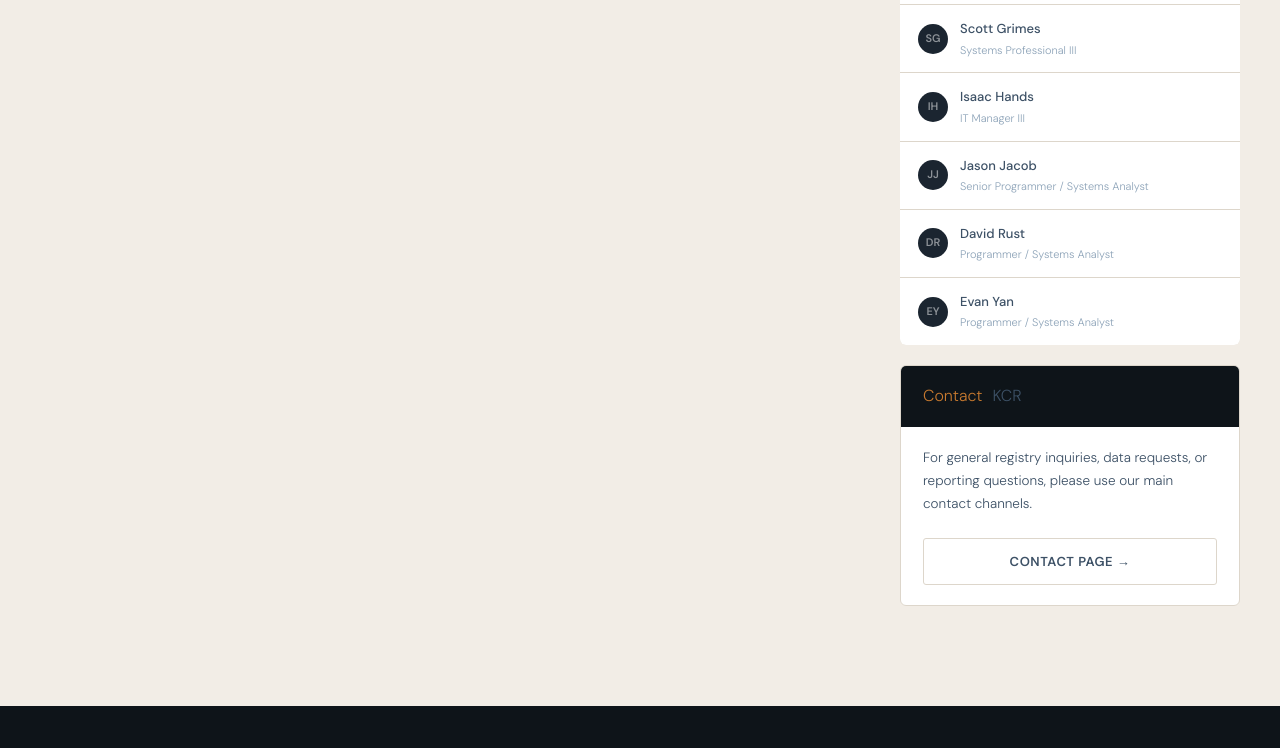
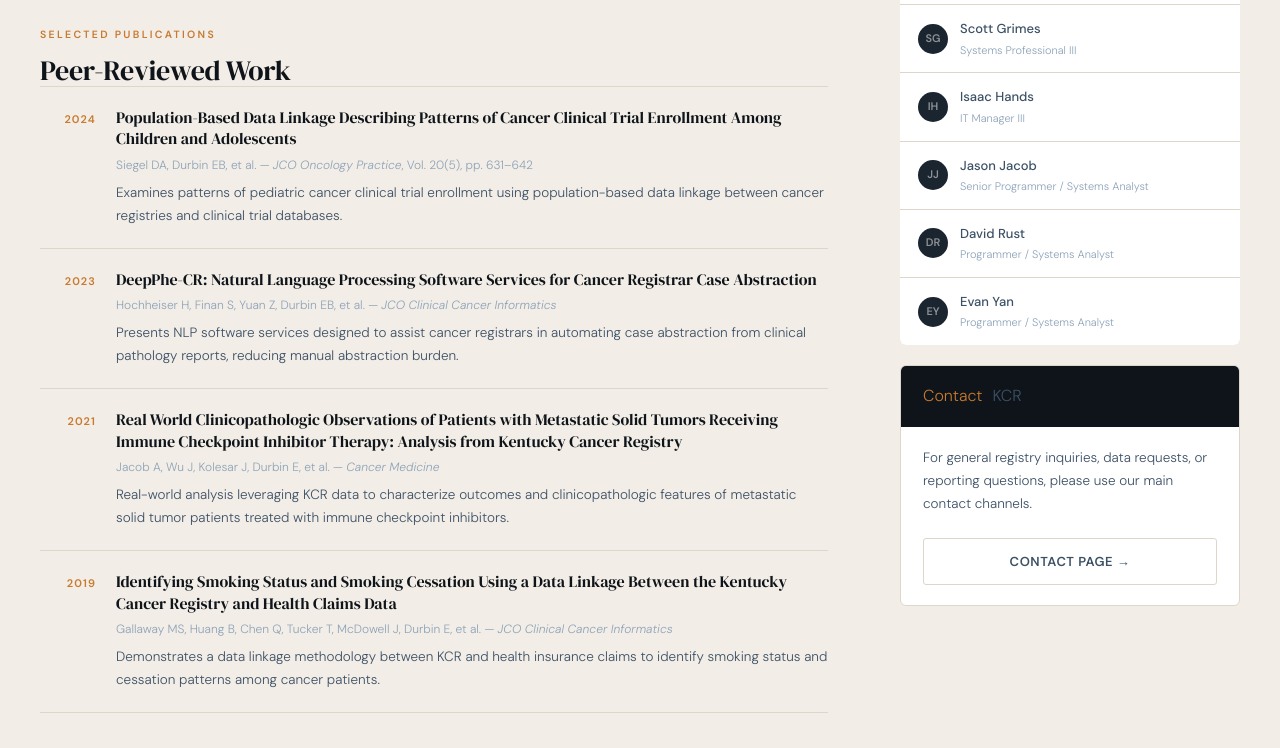
Before and after one commit to david-rust/david-rust.github.io, a website: page staff/ericd/index.html in a window 1280 px wide. Shown: the part 1197-1945 px from the top of the page. Drawn offline with Linux system fonts and the light colour scheme.

Commit message:
Add verified publications section to Eric Durbin staff page
4 PubMed-verified publications (2019-2024) with titles, citations,
descriptions, and links. Includes Google Scholar link for full list.

Co-Authored-By: Claude Sonnet 4.6 <noreply@anthropic.com>

```diff
--- a/staff/ericd/index.html
+++ b/staff/ericd/index.html
@@ -56,6 +56,14 @@
 .team-item-info{flex:1;min-width:0;}
 .team-item-name{font-size:13px;font-weight:500;color:inherit;white-space:nowrap;overflow:hidden;text-overflow:ellipsis;}
 .team-item-title{font-size:11px;color:var(--mist);white-space:nowrap;overflow:hidden;text-overflow:ellipsis;}
+.pub-list{display:flex;flex-direction:column;gap:0;margin-bottom:24px;}
+.pub-item{display:grid;grid-template-columns:56px 1fr;gap:20px;padding:20px 0;border-bottom:1px solid var(--paper-3);}
+.pub-item:first-child{border-top:1px solid var(--paper-3);}
+.pub-year{font-size:11px;font-weight:600;letter-spacing:.1em;color:var(--amber);padding-top:3px;text-align:right;}
+.pub-title{font-family:var(--serif);font-size:16px;font-weight:400;color:var(--ink);line-height:1.35;display:block;margin-bottom:6px;transition:color .15s;}
+.pub-title:hover{color:var(--amber);}
+.pub-meta{font-size:12px;color:var(--mist);margin-bottom:8px;line-height:1.5;}
+.pub-desc{font-size:13.5px;color:var(--steel);line-height:1.7;font-weight:300;}
 .btn-outline{display:inline-flex;align-items:center;gap:7px;background:transparent;color:var(--steel);border:1px solid var(--paper-3);padding:11px 20px;border-radius:3px;font-family:var(--sans);font-size:13px;font-weight:600;letter-spacing:.04em;text-transform:uppercase;transition:all .15s;width:100%;justify-content:center;margin-top:8px;}
 .btn-outline:hover{border-color:var(--amber);color:var(--amber);}
 @media(max-width:960px) {.mh-inner{grid-template-columns:1fr;}
@@ -153,6 +161,54 @@
         <span class="expertise-tag">Electronic Reporting</span>
       </div>
     </div>
+
+    <div class="rise rise-4">
+      <div class="eyebrow">Selected Publications</div>
+      <h2 class="section-heading">Peer-Reviewed Work</h2>
+      <div class="pub-list">
+
+        <div class="pub-item">
+          <div class="pub-year">2024</div>
+          <div class="pub-body">
+            <a href="https://pubmed.ncbi.nlm.nih.gov/38194612/" target="_blank" class="pub-title">Population-Based Data Linkage Describing Patterns of Cancer Clinical Trial Enrollment Among Children and Adolescents</a>
+            <div class="pub-meta">Siegel DA, Durbin EB, et al. &mdash; <em>JCO Oncology Practice</em>, Vol. 20(5), pp. 631&ndash;642</div>
+            <div class="pub-desc">Examines patterns of pediatric cancer clinical trial enrollment using population-based data linkage between cancer registries and clinical trial databases.</div>
+          </div>
+        </div>
+
+        <div class="pub-item">
+          <div class="pub-year">2023</div>
+          <div class="pub-body">
+            <a href="https://pubmed.ncbi.nlm.nih.gov/38113411/" target="_blank" class="pub-title">DeepPhe-CR: Natural Language Processing Software Services for Cancer Registrar Case Abstraction</a>
+            <div class="pub-meta">Hochheiser H, Finan S, Yuan Z, Durbin EB, et al. &mdash; <em>JCO Clinical Cancer Informatics</em></div>
+            <div class="pub-desc">Presents NLP software services designed to assist cancer registrars in automating case abstraction from clinical pathology reports, reducing manual abstraction burden.</div>
+          </div>
+        </div>
+
+        <div class="pub-item">
+          <div class="pub-year">2021</div>
+          <div class="pub-body">
+            <a href="https://pubmed.ncbi.nlm.nih.gov/33619913/" target="_blank" class="pub-title">Real World Clinicopathologic Observations of Patients with Metastatic Solid Tumors Receiving Immune Checkpoint Inhibitor Therapy: Analysis from Kentucky Cancer Registry</a>
+            <div class="pub-meta">Jacob A, Wu J, Kolesar J, Durbin E, et al. &mdash; <em>Cancer Medicine</em></div>
+            <div class="pub-desc">Real-world analysis leveraging KCR data to characterize outcomes and clinicopathologic features of metastatic solid tumor patients treated with immune checkpoint inhibitors.</div>
+          </div>
+        </div>
+
+        <div class="pub-item">
+          <div class="pub-year">2019</div>
+          <div class="pub-body">
+            <a href="https://pubmed.ncbi.nlm.nih.gov/31095418/" target="_blank" class="pub-title">Identifying Smoking Status and Smoking Cessation Using a Data Linkage Between the Kentucky Cancer Registry and Health Claims Data</a>
+            <div class="pub-meta">Gallaway MS, Huang B, Chen Q, Tucker T, McDowell J, Durbin E, et al. &mdash; <em>JCO Clinical Cancer Informatics</em></div>
+            <div class="pub-desc">Demonstrates a data linkage methodology between KCR and health insurance claims to identify smoking status and cessation patterns among cancer patients.</div>
+          </div>
+        </div>
+
+      </div>
+      <a href="https://scholar.google.com/citations?user=aOl8JCYAAAAJ&hl=en" target="_blank" class="section-link" style="margin-top:20px;display:inline-flex;">
+        View Full Publication List
+        <svg viewBox="0 0 24 24" width="13" height="13" fill="none" stroke="currentColor" stroke-width="2" style="margin-left:5px;"><path d="M5 12h14M12 5l7 7-7 7"/></svg>
+      </a>
+    </div>
   </main>
 
   <aside>
```
